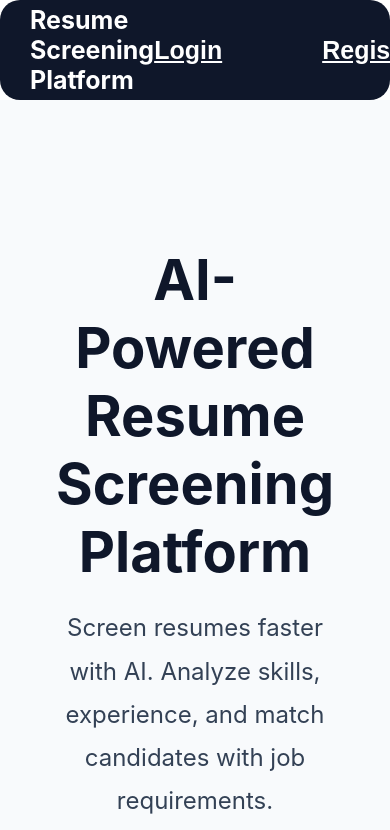
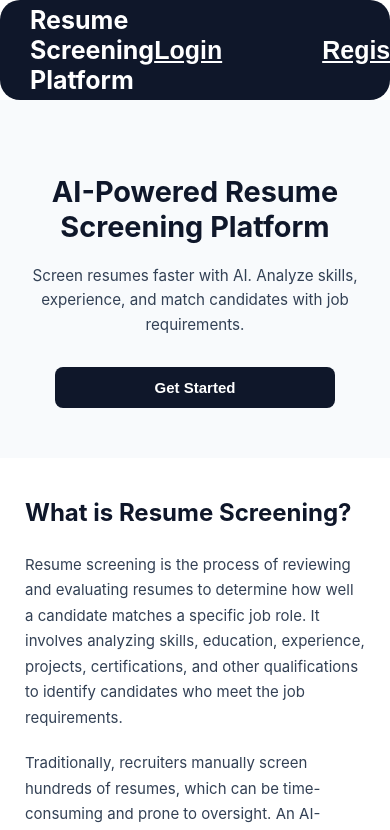
Before and after one commit to amrutha-201/resume-screening-frontend, a React (Create React App) app: page / in a window 390 px wide. Shown: the top 830 px of the page. Built offline with nearby package versions, Linux system fonts and the light colour scheme.

Commit message:
Update home.css

```diff
--- a/src/styles/home.css
+++ b/src/styles/home.css
@@ -53,3 +53,106 @@
   font-size: 20px;
   color: #334155;
 }
+/* Tablet */
+@media (max-width: 992px) {
+
+  #hero {
+    padding: 80px 30px;
+  }
+
+  #hero h1 {
+    font-size: 2.8rem;
+  }
+
+  .hero-text {
+    font-size: 1.25rem;
+    max-width: 700px;
+  }
+
+  #about-screening {
+    padding: 40px;
+    margin: 0 20px;
+  }
+
+  #about-screening p {
+    font-size: 18px;
+  }
+}
+
+/* Mobile */
+@media (max-width: 768px) {
+
+  #hero {
+    padding: 60px 20px;
+  }
+
+  #hero h1 {
+    font-size: 2.2rem;
+  }
+
+  .hero-text {
+    font-size: 1rem;
+    line-height: 1.6;
+  }
+
+  .hero-buttons {
+    flex-direction: column;
+    align-items: center;
+  }
+
+  .hero-buttons button {
+    width: 100%;
+    max-width: 280px;
+    font-size: 16px;
+    padding: 12px 20px;
+  }
+
+  #about-screening {
+    padding: 25px;
+    margin: 0 10px;
+  }
+
+  #about-screening h2 {
+    font-size: 1.8rem;
+  }
+
+  #about-screening p {
+    font-size: 16px;
+    line-height: 1.7;
+    text-align: left;
+  }
+}
+
+/* Small Mobile */
+@media (max-width: 480px) {
+
+  #hero {
+    padding: 50px 15px;
+  }
+
+  #hero h1 {
+    font-size: 1.8rem;
+  }
+
+  .hero-text {
+    font-size: 0.95rem;
+  }
+
+  .hero-buttons button {
+    width: 100%;
+    font-size: 15px;
+  }
+
+  #about-screening {
+    padding: 20px;
+    margin: 0 5px;
+  }
+
+  #about-screening h2 {
+    font-size: 1.5rem;
+  }
+
+  #about-screening p {
+    font-size: 15px;
+  }
+}
```
